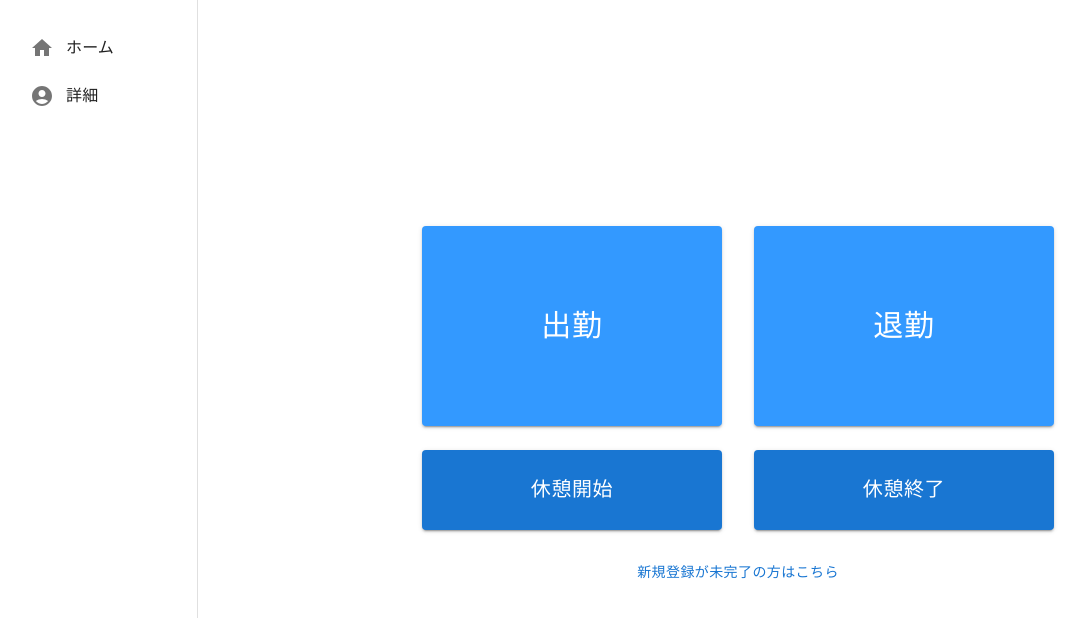
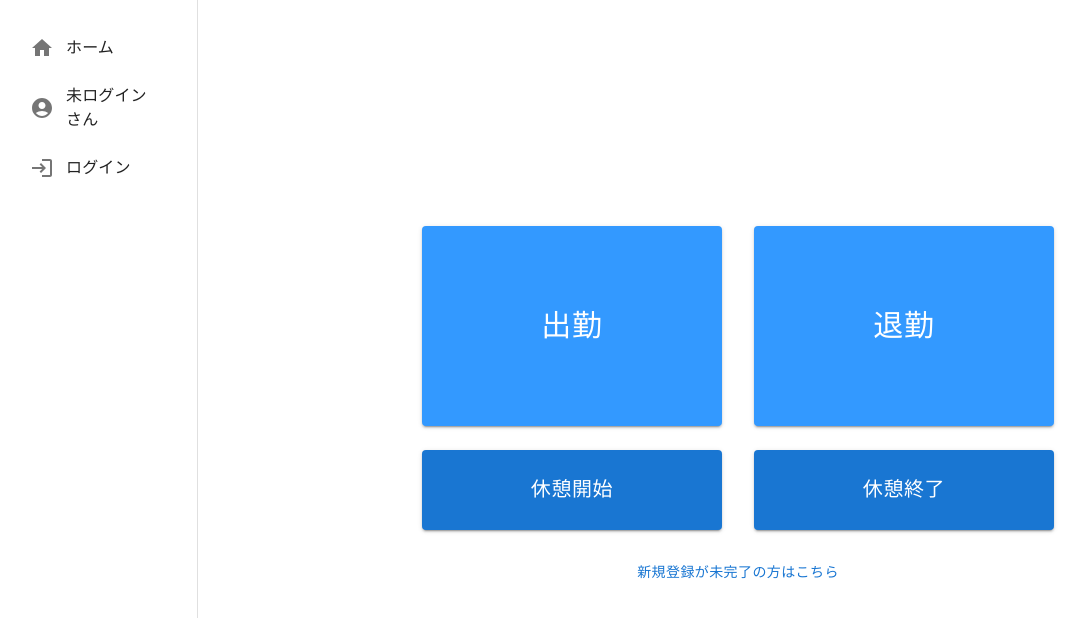
Before and after one commit to kosuke-05/portfolio-AttendanceApplication, a Next.js app in the folder frontend/attendance-project/: page / in a window 1280 px wide. Shown: the top 618 px of the page, without its empty margins (2-1088 px from the left). Built offline with nearby package versions, Linux system fonts and the light colour scheme.

Commit message:
ドロワーに関する実装

```diff
--- a/frontend/attendance-project/component/drawer/drawer.tsx
+++ b/frontend/attendance-project/component/drawer/drawer.tsx
@@ -1,30 +1,45 @@
 "use client"
 
-import { DrawerMenuType } from '@/types/drawerType';
+import { Drawer2LayersType, DrawerMenuType } from '@/types/drawer/drawerType';
 import Drawer from '@mui/material/Drawer';
 import HomeIcon from '@mui/icons-material/Home';
 import AccountCircleIcon from '@mui/icons-material/AccountCircle';
 import List from '@mui/material/List';
 import ListItemButton from '@mui/material/ListItemButton';
+import { useRouter } from 'next/navigation';
+import { useState } from 'react';
 import ListItemIcon from '@mui/material/ListItemIcon';
 import ListItemText from '@mui/material/ListItemText';
-import { useRouter } from 'next/navigation';
+import Collapse from '@mui/material/Collapse';
+import LoginIcon from '@mui/icons-material/Login';
+import Box from '@mui/material/Box';
 
 // ドロワーメニュー
 export const DrawerComponent = () => {
   const router = useRouter();
 
+  // ドロワーメニューの2階層目の状態管理
+  const [openChildMenu, setOpenChildMenu] = useState<boolean>(false);
+
   /**
    * メニュー一覧
    * ・ホーム画面
    * → 打刻ボタンを実装（新規登録していないときは、新規登録を促す文言を表示）
-   * ・詳細画面
-   * → 新規登録済みの社員の勤怠情報を表示
-   * ・
+   * ・ユーザー
+   * ①勤怠情報
+   * ②ログインアウト
+   * ・ログイン
+   * → 一旦ログアウトした利用者のために配置
    */
   const DrawerMenu: DrawerMenuType[] = [
-    {name: "ホーム", icon: <HomeIcon />, onClick: () => {router.push("/")}},
-    {name: "詳細", icon: <AccountCircleIcon />, onClick: () => {router.push("/detail")}}
+    {name: "ホーム", value: "home", icon: <HomeIcon />, onClick: () => {router.push("/")}},
+    {name: "未ログイン さん", value: "user", icon: <AccountCircleIcon />},
+    {name: "ログイン", value: "Login", icon: <LoginIcon />}
+  ];
+
+  const Drawer2LayersMenu: Drawer2LayersType[] = [
+    {name: "勤怠情報", value: "attendanceInformation"},
+    {name: "ログアウト", value: "Logout"}
   ];
 
   return (
@@ -34,17 +49,47 @@ export const DrawerComponent = () => {
       sx={{
         "& .MuiDrawer-paper": {
           width: "200px",
-          p: 2
+          p: 2,
+          boxSizing: "border-box"
         }
       }}>
       <List>
-        {DrawerMenu.map((menu) => (
-          <ListItemButton
-            key={menu.name}
-            onClick={menu.onClick}>
-            <ListItemIcon>{menu.icon}</ListItemIcon>
-            <ListItemText primary={menu.name} />
-          </ListItemButton>
+        {DrawerMenu.map((item) => (
+          <Box key={item.value}>
+            <ListItemButton
+              key={item.value}
+              onClick={
+                () => {
+                  if(item.value === "user" && !item.onClick) {
+                    setOpenChildMenu(!openChildMenu);
+                  } else if(item.onClick) {
+                    item.onClick();
+                  }
+                }
+              }>
+              <ListItemIcon>{item.icon}</ListItemIcon>
+              <ListItemText primary={item.name} />
+            </ListItemButton>
+
+            {item.value === "user" && (
+              <Collapse in={openChildMenu} timeout="auto" unmountOnExit>
+                <List component="div" disablePadding>
+                  {Drawer2LayersMenu.map((item) => (
+                    <ListItemButton key={item.value} >
+                      <ListItemText
+                        primary={item.name}
+                        sx={{
+                        "& .MuiTypography-root": {
+                          pl: 4,
+                          fontSize: "14px"
+                        }
+                      }} />
+                    </ListItemButton>
+                  ))}
+                </List>
+              </Collapse>
+            )}
+          </Box>
         ))}
       </List>
     </Drawer>
--- /dev/null
+++ b/frontend/attendance-project/types/drawer/drawerType.ts
@@ -0,0 +1,19 @@
+"use client"
+
+import { ReactNode } from 'react';
+
+// ドロワーメニュー
+export type DrawerMenuType =
+  {
+    name: string,
+    value: string,
+    icon: ReactNode,
+    onClick?: () => void
+  };
+
+// ドロワーメニュー（2階層目）
+export type Drawer2LayersType = {
+  name: string,
+  value: string,
+  onClick?: () => void
+};
```
Also changed, not shown: frontend/attendance-project/types/drawerType.ts (deleted, +0 -10 lines).
